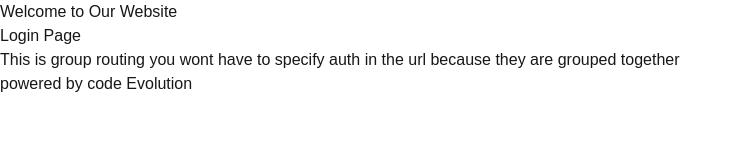
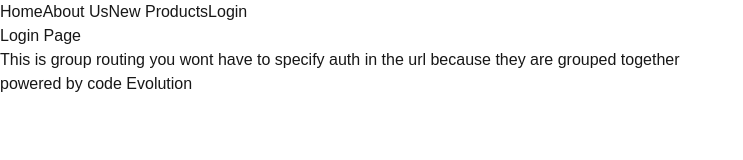
Before and after one commit to blackhartegypt/nextjs_v15, a Next.js app: page /login in a window 1280 px wide. Shown: the top 160 px of the page, without its empty margins (0-743 px from the left). Built offline with nearby package versions, Linux system fonts and the light colour scheme.

Commit message:
added navigation to the bar instead of header

```diff
--- a/src/app/layout.tsx
+++ b/src/app/layout.tsx
@@ -1,6 +1,7 @@
 import type { Metadata } from "next";
 import localFont from "next/font/local";
 import "./globals.css";
+import { Navigation } from "./components/navigation";
 
 const geistSans = localFont({
   src: "./fonts/GeistVF.woff",
@@ -18,6 +19,8 @@ export const metadata: Metadata = {
   description: "Generated by create next app",
 };
 
+
+//commented out the header component to render navigation
 export default function RootLayout({
   children,
 }: Readonly<{
@@ -28,9 +31,10 @@ export default function RootLayout({
       <body
         className={`${geistSans.variable} ${geistMono.variable} antialiased`}
       >
-        <header className="bg-slate-900 text-white p-4 text-center">
+        {/* <header className="bg-slate-900 text-white p-4 text-center">
           <p>Welcome to Our Website</p>
-        </header>
+        </header> */}
+        <Navigation/>
         {children}
         <footer className="bg-slate-900 text-white p-4 text-center">
           <p>powered by code Evolution</p>
```
